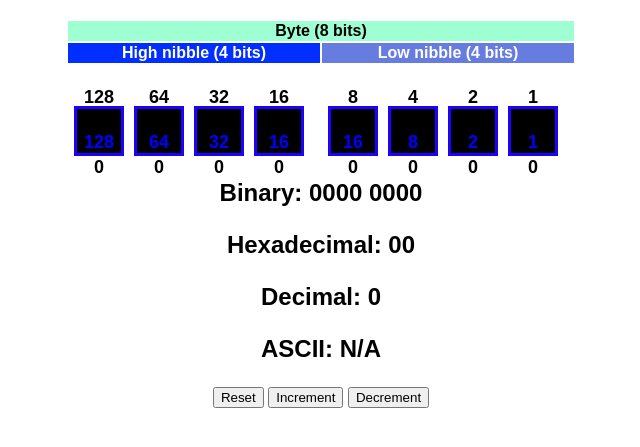
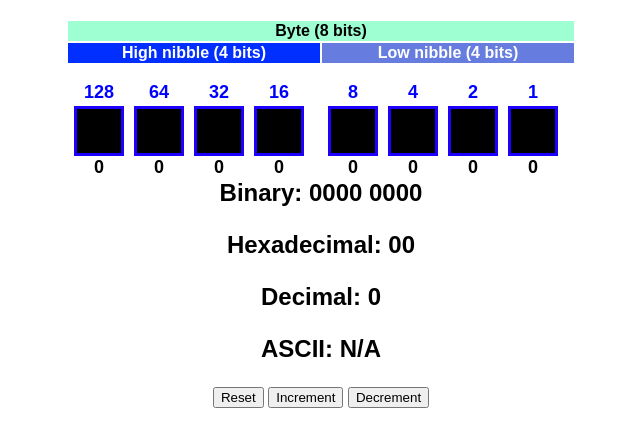
Before and after one commit to peterjbrock/random-sparks, a plain HTML site: page BinarySimulator/index.html in a window 1280 px wide. Shown: the part 61-508 px from the top of the page, without its empty margins (319-959 px from the left). Drawn offline with Linux system fonts and the light colour scheme.

Commit message:
Update styles.css

```diff
--- a/BinarySimulator/styles.css
+++ b/BinarySimulator/styles.css
@@ -11,18 +11,7 @@ body {
 
 .place-value {
     position: absolute;
-    bottom: 45px;
-    left: 0;
-    right: 0;
-    font-size: 18px;
-    font-weight: bold;
-    justify-content: center;
-    text-align: center;
-}
-
-.digit-value {
-    position: absolute;
-    bottom:0px;
+    bottom: 50px;
     left: 0;
     right: 0;
     font-size: 18px;
@@ -30,6 +19,17 @@ body {
     justify-content: center;
     text-align: center;
     color: blue;
+}
+
+.digit-value {
+    position: absolute;
+    bottom: 12px;
+    left: 0;
+    right: 0;
+    font-size: 18px;
+    font-weight: bold;
+    justify-content: center;
+    text-align: center;
 }
 .nibble {
     display: flex;
```
